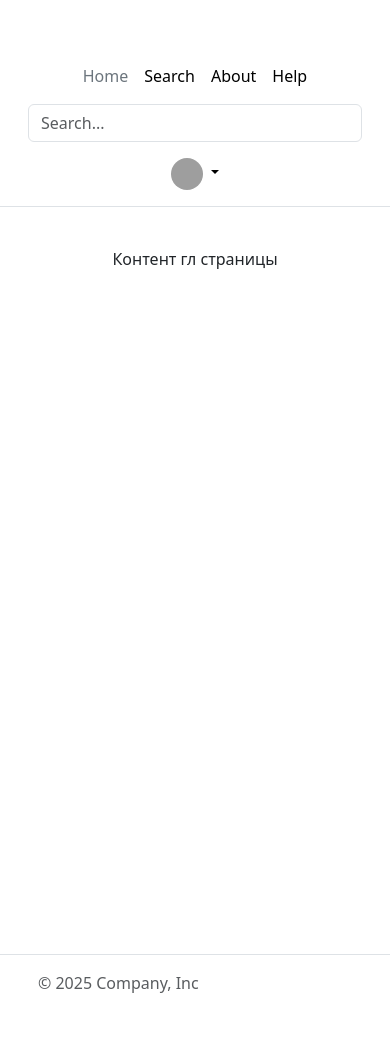
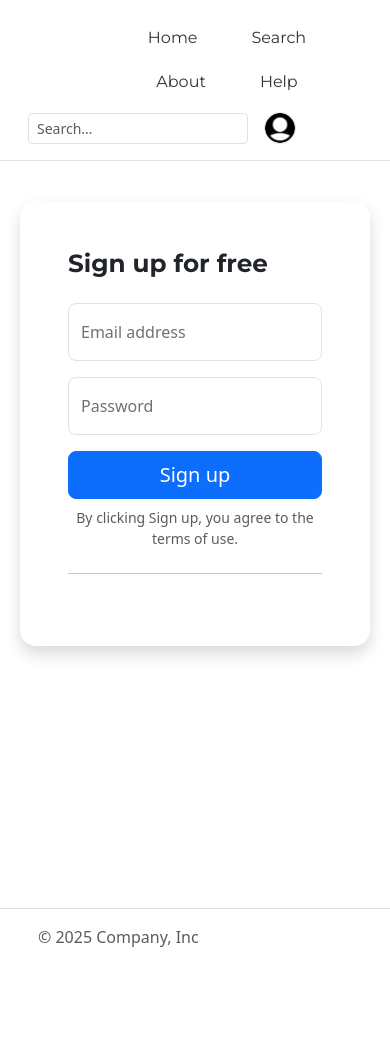
Before and after one commit to MishaProzorov/CookHelper, a FastAPI app: page /registration in a window 390 px wide. After the commit the page ends 947 px from the top, so only its background shows below. Run offline with FastAPI, Linux system fonts and the light colour scheme; some libraries are stand-ins or nearby versions; grey boxes are pictures that could not be loaded.

Commit message:
Реализована авторизация и регистрация

```diff
--- a/code/main.py
+++ b/code/main.py
@@ -1,21 +1,32 @@
 from fastapi import FastAPI, HTTPException, Request
 from sqlalchemy.orm import Session
 from fastapi.templating import Jinja2Templates
-from fastapi.responses import HTMLResponse
+from fastapi.responses import HTMLResponse, RedirectResponse
 from fastapi import Depends
 from models import  User
 import os
 from database import engine, session, Base
 from schemas import UserClass, UserCreate
 from fastapi.staticfiles import StaticFiles
+from auth import get_password_hashe, verify_password
+from fastapi import Form
+from authx import AuthX, AuthXConfig
 
 app = FastAPI()
 
 current_dir = os.path.dirname(os.path.abspath(__file__))
+config = AuthXConfig()
+config.JWT_SECRET_KEY = "SECRET_KEY"
+config.JWT_ACCESS_COOKIE_NAME = "my_token"
+config.JWT_TOKEN_LOCATION = ["cookies"]
+
+security = AuthX(config=config)
+
 
 app.mount("/static", StaticFiles(directory=os.path.join(current_dir, "static")), name="static")
 templates = Jinja2Templates(directory=os.path.join(current_dir, "templates"))
 Base.metadata.create_all(bind=engine)
+
 
 def get_db():
     db = session()
@@ -24,79 +35,126 @@ def get_db():
     finally:
         db.close()
 
+async def current_user(request: Request, db: Session = Depends(get_db)):
+    try:
+        token = request.cookies.get("my_token")
+        if not token:
+            return None
+
+        payload = security._decode_token(token)
+        user_id = payload.sub
+        return db.query(User).filter(User.id == int(user_id)).first()
+    except:
+        return None
+
+
 @app.get("/", response_class=HTMLResponse)
-def home(request: Request):
-    return templates.TemplateResponse("head.html", {"request": request})
+async def home(request: Request, db: Session = Depends(get_db)):
+    user = await current_user(request, db)
+    return templates.TemplateResponse("head.html", {"request": request, "active": "home", "user": user})
 
 @app.get("/about", response_class=HTMLResponse)
-def about(request: Request):
-    return templates.TemplateResponse("about.html", {"request": request})
+async def about(request: Request, db: Session = Depends(get_db)):
+    user = await current_user(request, db)
+    return templates.TemplateResponse("about.html", {"request": request, "active": "about", "user": user})
 
 @app.get("/search", response_class=HTMLResponse)
-def search(request: Request):
-    return templates.TemplateResponse("search.html", {"request": request})
+async def search(request: Request, db: Session = Depends(get_db)):
+    user = await current_user(request, db)
+    return templates.TemplateResponse("search.html", {"request": request, "active": "search", "user": user})
+
+@app.get("/help", response_class=HTMLResponse)
+async def help(request: Request, db: Session = Depends(get_db)):
+    user = await current_user(request, db)
+    return templates.TemplateResponse("help.html", {"request": request, "active": "help", "user": user})
+
+
+@app.post("/registration")
+def creat_user(request: Request, gmail: str = Form(...), password: str = Form(...),  db: Session = Depends(get_db)):
+    db_user = db.query(User).filter(User.gmail == gmail).first()
+    if db_user:
+        raise HTTPException(status_code=400, detail="Пользователь с таким gmail уже зарегестрирован")
+
+    hashed_pw = get_password_hashe(password)
+
+    db_user = User(
+        hashed_password = hashed_pw,
+        gmail = gmail
+    )
+    db.add(db_user)
+    db.commit()
+    db.refresh(db_user)
+
+    token = security.create_access_token(uid=str(db_user.id))
+
+    response = RedirectResponse(url="/", status_code = 302)
+    security.set_access_cookies(token, response)
+    return response
+
+@app.post("/login")
+def login_user(request: Request, gmail: str = Form(...), password: str = Form(...),  db: Session = Depends(get_db)):
+    db_user = db.query(User).filter(User.gmail == gmail).first()
+    if not db_user or not verify_password(password, db_user.hashed_password):
+        raise HTTPException(status_code=401, detail="Неверная почта или пароль. Попробуйте еще раз")
+    token = security.create_access_token(uid=str(db_user.id))
+    response = RedirectResponse(url="/", status_code = 302)
+    security.set_access_cookies(token, response)
+    return response
 
 @app.get("/registration", response_class=HTMLResponse)
 def registr(request: Request):
     return templates.TemplateResponse("registration.html", {"request": request})
 
-@app.post("/registration/", response_model=UserClass)
-def creat_user(user: UserCreate, db: Session = Depends(get_db)):
-    db_user = User(
-        name = user.name,
-        age = user.age,
-        password = user.password,
-        gmail = user.gmail
-    )
-    db.add(db_user)
-    db.commit()
-    db.refresh(db_user)
-    return db_user
+@app.get("/login", response_class=HTMLResponse)
+async def login(request: Request, db: Session = Depends(get_db)):
+    user = await current_user(request, db)
+    return templates.TemplateResponse("login.html", {"request": request, "active": "login", "user": user})
+
+@app.get("/logout")
+def logout():
+    response = RedirectResponse(url="/", status_code=302)
+    security.unset_access_cookies(response)
+    return response
+
+# @app.get("/registration/", response_model=list[UserClass])
+# def return_user(db: Session=Depends(get_db)):
+#     users = db.query(User).all()
+#     return users
 
 
-@app.get("/registration/", response_model=list[UserClass])
-def return_user(db: Session=Depends(get_db)):
-    users = db.query(User).all()
-    return users
+# @app.get("/registration/{id}", response_model=UserClass)
+# def return_one_user(id: int, db: Session=Depends(get_db)):
+#     user = db.query(User).filter(User.id == id).first()
+#     if user is None:
+#         raise HTTPException(status_code=404, detail = "Нет такого пользователя (id не существует)")
+#     return user
 
 
-@app.get("/registration/{id}", response_model=UserClass)
-def return_one_user(id: int, db: Session=Depends(get_db)):
-    user = db.query(User).filter(User.id == id).first()
-    if user is None:
-        raise HTTPException(status_code=404, detail = "Нет такого пользователя (id не существует)")
-    return user
+# @app.delete("/registration/{id}", response_model=UserClass)
+# def delete_user(id: int, db: Session=Depends(get_db)):
+#     user = db.query(User).filter(User.id == id).first()
+#     if user is None:
+#         raise HTTPException(status_code=404, detail="Невозможно удалить пользователя.")
+#     db.delete(user)
+#     db.commit()
+#     return user
 
 
-@app.delete("/registration/{id}", response_model=UserClass)
-def delete_user(id: int, db: Session=Depends(get_db)):
-    user = db.query(User).filter(User.id == id).first()
-    if user is None:
-        raise HTTPException(status_code=404, detail="Невозможно удалить пользователя.")
-    db.delete(user)
-    db.commit()
-    return user
-
-
-@app.put("/registration/{id}",response_model=UserClass)
-def change_user(id: int, new: UserCreate, db: Session=Depends(get_db)):
-    user = db.query(User).filter(User.id == id).first()
-    if user is None:
-        raise HTTPException(
-            status_code=404,
-            detail = "Пользователя с таким id не существует"
-        )
-    user.name = new.name
-    user.age = new.age
-    user.password = new.password
-    user.gmail = new.gmail
-    db.commit()
-    db.refresh(user)
-    return user
+# @app.put("/registration/{id}",response_model=UserClass)
+# def change_user(id: int, new: UserCreate, db: Session=Depends(get_db)):
+#     user = db.query(User).filter(User.id == id).first()
+#     if user is None:
+#         raise HTTPException(
+#             status_code=404,
+#             detail = "Пользователя с таким id не существует"
+#         )
+#     user.hashed_password = new.hashed_password
+#     user.gmail = new.gmail
+#     db.commit()
+#     db.refresh(user)
+#     return user
 
 
 
-
-# @app.get("/")
-# def get():
-#     return "Hellow"
+#почитать про Response, Jinja, html, разобрать подробнее что да как
+#подключение и работа с базой данных
--- a/code/models.py
+++ b/code/models.py
@@ -6,7 +6,5 @@ class User(Base):
     __tablename__ = "users"
 
     id = Column(Integer, primary_key = True, index=True)
-    name = Column(String, index=True)
-    age = Column(Integer)
-    password = Column(String, index=True)
-    gmail = Column(String, index=True)
+    hashed_password = Column(String)
+    gmail = Column(String, unique=True, index=True)
--- a/code/static/css/main.css
+++ b/code/static/css/main.css
@@ -40,14 +40,41 @@ p{
 
 .img{
     width: 100%;
-    height: 400px;
+    height: 800px;
     object-fit: cover;
     object-position: center;
 }
 
 .img-container{
     width: 100%;
-    max-height: 400px;
+    max-height: 800px;
     overflow: hidden;
     margin-bottom: 20px;
 }
+
+.button_header{
+    display: inline-block;
+    padding: 8px 20px;
+    margin: 0 5px;
+    text-decoration: none;
+    color: #333;
+    font-family: 'Montserrat', sans-serif;
+    font-weight: 500;
+    border: 2px solid transparent;
+    border-radius: 30px;
+    transition: all 0.3s ease;
+}
+
+.button_header.active {
+    background-color: #09b323;
+    border-color: #333;
+    color: #000;
+}
+
+
+.button_header:hover{
+    color: #000;
+    background-color: #f8f9fa;
+    border-color: #333;
+    transform: translateY(-2px);
+}
--- a/code/templates/_header.html
+++ b/code/templates/_header.html
@@ -1,28 +1,43 @@
-<header class="p-3 bg-white border-bottom">
-    <div class="container">
-        <div class="d-flex flex-wrap align-items-center justify-content-center justify-content-lg-start">
-            <a href="/" class="d-flex align-items-center mb-2 mb-lg-0 link-body-emphasis text-decoration-none">
-                <svg class="bi me-2" width="40" height="32" role="img" aria-label="Bootstrap"><use xlink:href="#bootstrap"></use></svg>
-            </a>
-            <ul class="nav col-12 col-lg-auto me-lg-auto mb-2 justify-content-center mb-md-0">
-                <li><a href="{{ url_for('home') }}" class="nav-link px-2 link-secondary">Home</a></li>
-                <li><a href="{{ url_for('search') }}" class="nav-link px-2 link-body-emphasis">Search</a></li>
-                <li><a href="{{ url_for('about') }}" class="nav-link px-2 link-body-emphasis">About</a></li>
-                <li><a href="#" class="nav-link px-2 link-body-emphasis">Help</a></li>
-            </ul>
-            <form class="col-12 col-lg-auto mb-3 mb-lg-0 me-lg-3" role="search">
-                <input type="search" class="form-control" placeholder="Search..." aria-label="Search"> </form>
-                <div class="dropdown text-end">
-                    <a href="#" class="d-block link-body-emphasis text-decoration-none dropdown-toggle" data-bs-toggle="dropdown" aria-expanded="false">
-                        <img src="https://github.com/mdo.png" alt="mdo" width="32" height="32" class="rounded-circle"> </a>
-                        <ul class="dropdown-menu text-small" style="">
-                            <li><a class="dropdown-item" href="#">New project...</a></li>
-                            <li><a class="dropdown-item" href="#">Settings</a></li>
-                            <li><a class="dropdown-item" href="#">Profile</a></li>
-                            <li><hr class="dropdown-divider"></li>
-                            <li><a class="dropdown-item" href="#">Sign out</a></li>
-                        </ul>
-                    </div>
+<header class="p-3 border-bottom bg-white sticky-top">
+    <div class="container-fluid">
+        <div class="d-flex flex-wrap align-items-center justify-content-between">
+
+            <div class="d-flex align-items-center">
+                <a href="/" class="d-flex align-items-center me-4 link-body-emphasis text-decoration-none">
+                    <svg class="bi" width="40" height="32" role="img" aria-label="Bootstrap">
+                        <use xlink:href="#bootstrap"></use>
+                    </svg>
+                </a>
+
+                <ul class="nav me-auto mb-2 mb-lg-0 justify-content-center">
+                    <li><a href="{{ url_for('home') }}" class="button_header {% if active == 'home' %}active{% endif %}">Home</a></li>
+                    <li><a href="{{ url_for('search') }}" class="button_header {% if active == 'search' %}active{% endif %}">Search</a></li>
+                    <li><a href="{{ url_for('about') }}" class="button_header {% if active == 'about' %}active{% endif %}">About</a></li>
+                    <li><a href="{{ url_for('help') }}" class="button_header {% if active == 'help' %}active{% endif %}">Help</a></li>
+                </ul>
+            </div>
+
+
+            <div class="d-flex align-items-center">
+                <form class="me-3" role="search">
+                    <input type="search" class="form-control form-control-sm" placeholder="Search..." aria-label="Search">
+                </form>
+
+                <div class="d-flex align-items-center">
+                    {% if user %}
+
+                        <span class="me-2 text-muted small d-none d-lg-inline">{{ user.gmail }}</span>
+                        <img src="{{ url_for('static', path='img/profile.png') }}" width="32" height="32" class="rounded-circle border me-2">
+                        <a href="{{ url_for('logout') }}" class="btn btn-outline-danger btn-sm">Exit</a>
+                    {% else %}
+
+                        <a href="{{ url_for('login') }}" class="text-decoration-none">
+                            <img src="{{ url_for('static', path='img/profile.png') }}" width="32" height="32" class="rounded-circle border">
+                        </a>
+                    {% endif %}
                 </div>
             </div>
-        </header>
+
+        </div>
+    </div>
+</header>
--- /dev/null
+++ b/code/templates/help.html
@@ -0,0 +1,5 @@
+{% extends 'base.html' %}
+
+{% block title %}Помощь{% endblock %}
+
+{% block content %}<h1>Помощь и Поддержка</h1>{% endblock %}
--- a/code/templates/registration.html
+++ b/code/templates/registration.html
@@ -1,4 +1,39 @@
 {% extends 'base.html' %}
 {% block title %}Страница регистрации{% endblock %}
 
-{% block content %}Контент гл страницы{% endblock %}
+{% block content %}
+<div class="modal-content rounded-4 shadow" style="max-width: 500px; margin: 0 auto;">
+    <div class="modal-header p-5 pb-4 border-bottom-0">
+        <h1 class="fw-bold mb-0 fs-2">Sign up for free</h1>
+
+    </div>
+    <div class="modal-body p-5 pt-0">
+
+        <form action="/registration/" method="post">
+            <div class="form-floating mb-3">
+
+                <input type="email" name="gmail" class="form-control rounded-3" id="floatingInput" placeholder="name@example.com" required>
+                <label for="floatingInput">Email address</label>
+            </div>
+            <div class="form-floating mb-3">
+
+                <input type="password" name="password" class="form-control rounded-3" id="floatingPassword" placeholder="Password" required>
+                <label for="floatingPassword">Password</label>
+            </div>
+            <button class="w-100 mb-2 btn btn-lg rounded-3 btn-primary" type="submit">Sign up</button>
+
+            <small class="text-body-secondary text-center d-block">By clicking Sign up, you agree to the terms of use.</small>
+
+            <hr class="my-4">
+            <!-- <h2 class="fs-5 fw-bold mb-3">Or use a third-party</h2>
+             -->
+            <!-- <button class="w-100 py-2 mb-2 btn btn-outline-secondary rounded-3" type="button">
+                Sign up with Google
+            </button>
+            <button class="w-100 py-2 mb-2 btn btn-outline-primary rounded-3" type="button">
+                Sign up with Facebook
+            </button>  -->
+        </form>
+    </div>
+</div>
+{% endblock %}
```
Also changed, not shown: code/auth.py (added, +15 -0 lines), code/schemas.py (+4 -8 lines), code/templates/login.html (added, +26 -0 lines), code/static/img/profile.png (added).
